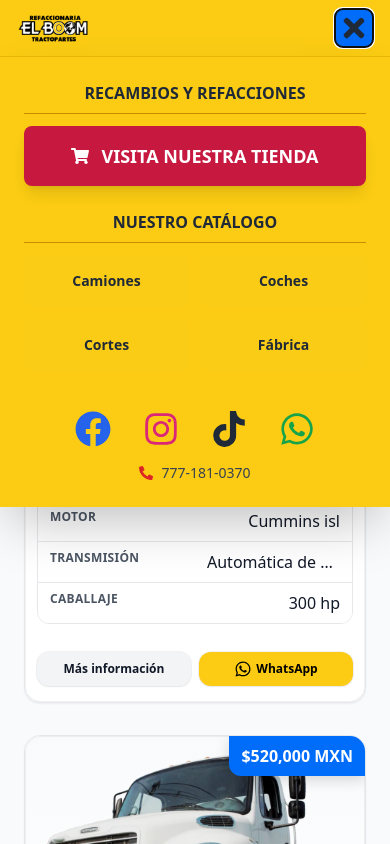
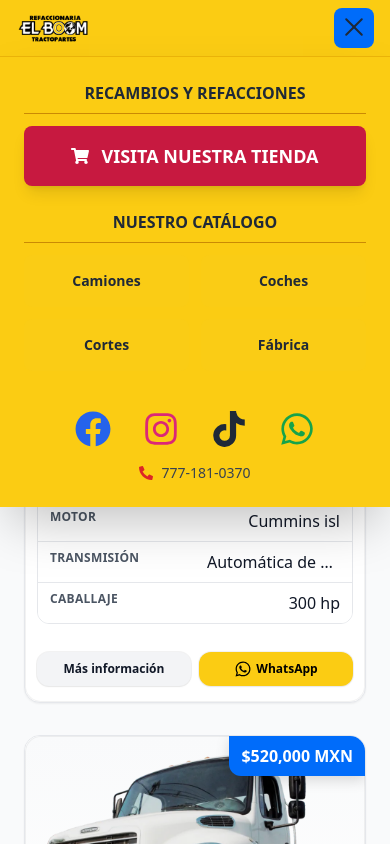
Before and after one commit to ChrisAle117/CatCamiones, a React (Vite) app in the folder frontend/: page / in a window 390 px wide. Both pictures are taken after a click on the button "Menu". Shown: the top 844 px of the page. Built offline with nearby package versions, Linux system fonts and the light colour scheme.

Commit message:
feat: Add responsive Navbar component with social links and VehicleDetails page.

```diff
--- a/frontend/src/components/Navbar.tsx
+++ b/frontend/src/components/Navbar.tsx
@@ -1,6 +1,7 @@
 import { useState } from 'react';
-import { FaShoppingCart, FaFacebook, FaInstagram, FaTiktok, FaWhatsapp, FaBars, FaTimes, FaPhoneAlt } from 'react-icons/fa';
+import { FaShoppingCart, FaFacebook, FaInstagram, FaTiktok, FaWhatsapp, FaPhoneAlt } from 'react-icons/fa';
 import { Link, useLocation } from 'react-router-dom';
+import { motion, AnimatePresence } from 'framer-motion';
 
 export default function Navbar() {
     const [isMenuOpen, setIsMenuOpen] = useState(false);
@@ -90,18 +91,41 @@ export default function Navbar() {
                         {/* Hamburger Button (Mobile) */}
                         <button
                             onClick={toggleMenu}
-                            className="text-3xl text-gray-800 md:hidden p-1"
+                            className="text-3xl text-gray-800 md:hidden p-1 relative z-50 w-10 h-10 flex items-center justify-center focus:outline-none"
                             aria-label="Menu"
                         >
-                            {isMenuOpen ? <FaTimes /> : <FaBars />}
+                            <div className="relative w-6 h-5">
+                                <motion.span
+                                    animate={isMenuOpen ? { rotate: 45, y: 8 } : { rotate: 0, y: 0 }}
+                                    className="absolute block h-0.5 w-6 bg-gray-800 rounded-full"
+                                    transition={{ duration: 0.3 }}
+                                />
+                                <motion.span
+                                    animate={isMenuOpen ? { opacity: 0, x: -10 } : { opacity: 1, x: 0 }}
+                                    className="absolute block h-0.5 w-6 bg-gray-800 rounded-full top-2"
+                                    transition={{ duration: 0.2 }}
+                                />
+                                <motion.span
+                                    animate={isMenuOpen ? { rotate: -45, y: -8 } : { rotate: 0, y: 0 }}
+                                    className="absolute block h-0.5 w-6 bg-gray-800 rounded-full top-4"
+                                    transition={{ duration: 0.3 }}
+                                />
+                            </div>
                         </button>
                     </div>
                 </div>
             </nav>
 
             {/* Mobile Menu Overlay */}
+            <AnimatePresence>
                 {isMenuOpen && (
-                <div className="md:hidden absolute top-full left-0 w-full bg-[#FBCC13] shadow-2xl border-t border-yellow-500 z-[100]">
+                    <motion.div
+                        initial={{ opacity: 0, height: 0 }}
+                        animate={{ opacity: 1, height: 'auto' }}
+                        exit={{ opacity: 0, height: 0 }}
+                        transition={{ duration: 0.4, ease: [0.04, 0.62, 0.23, 0.98] }}
+                        className="md:hidden absolute top-full left-0 w-full bg-[#FBCC13] shadow-2xl border-t border-yellow-500 z-[100] overflow-hidden"
+                    >
                         <div className="flex flex-col p-6 space-y-6">
                             {/* Store Section Mobile */}
                             <div className="space-y-3">
@@ -146,15 +170,17 @@ export default function Navbar() {
                             <div className="space-y-4 pt-4">
                                 <div className="flex justify-center space-x-8">
                                     {socialLinks.map((social, idx) => (
-                                    <a
+                                        <motion.a
                                             key={idx}
                                             href={social.url}
                                             target="_blank"
                                             rel="noopener noreferrer"
-                                        className={`text-4xl ${social.color} hover:scale-110 transition-transform`}
+                                            whileHover={{ scale: 1.1 }}
+                                            whileTap={{ scale: 0.9 }}
+                                            className={`text-4xl ${social.color}`}
                                         >
                                             {social.icon}
-                                    </a>
+                                        </motion.a>
                                     ))}
                                 </div>
                                 <div className="text-center text-gray-700 text-sm font-medium">
@@ -165,8 +191,9 @@ export default function Navbar() {
                                 </div>
                             </div>
                         </div>
-                </div>
+                    </motion.div>
                 )}
+            </AnimatePresence>
         </header>
     );
 }
--- a/frontend/src/pages/VehicleDetails.tsx
+++ b/frontend/src/pages/VehicleDetails.tsx
@@ -152,7 +152,7 @@ export default function VehicleDetails() {
                                 <span className="text-black">Contactar por WhatsApp</span>
                             </a>
                             <p className="text-center text-sm text-gray-500">
-                                Disponibilidad inmediata · Envío a todo México
+                                Disponibilidad inmediata
                             </p>
                         </div>
                     </div>
```
Lines whose indentation alone changed are shown as unchanged.
